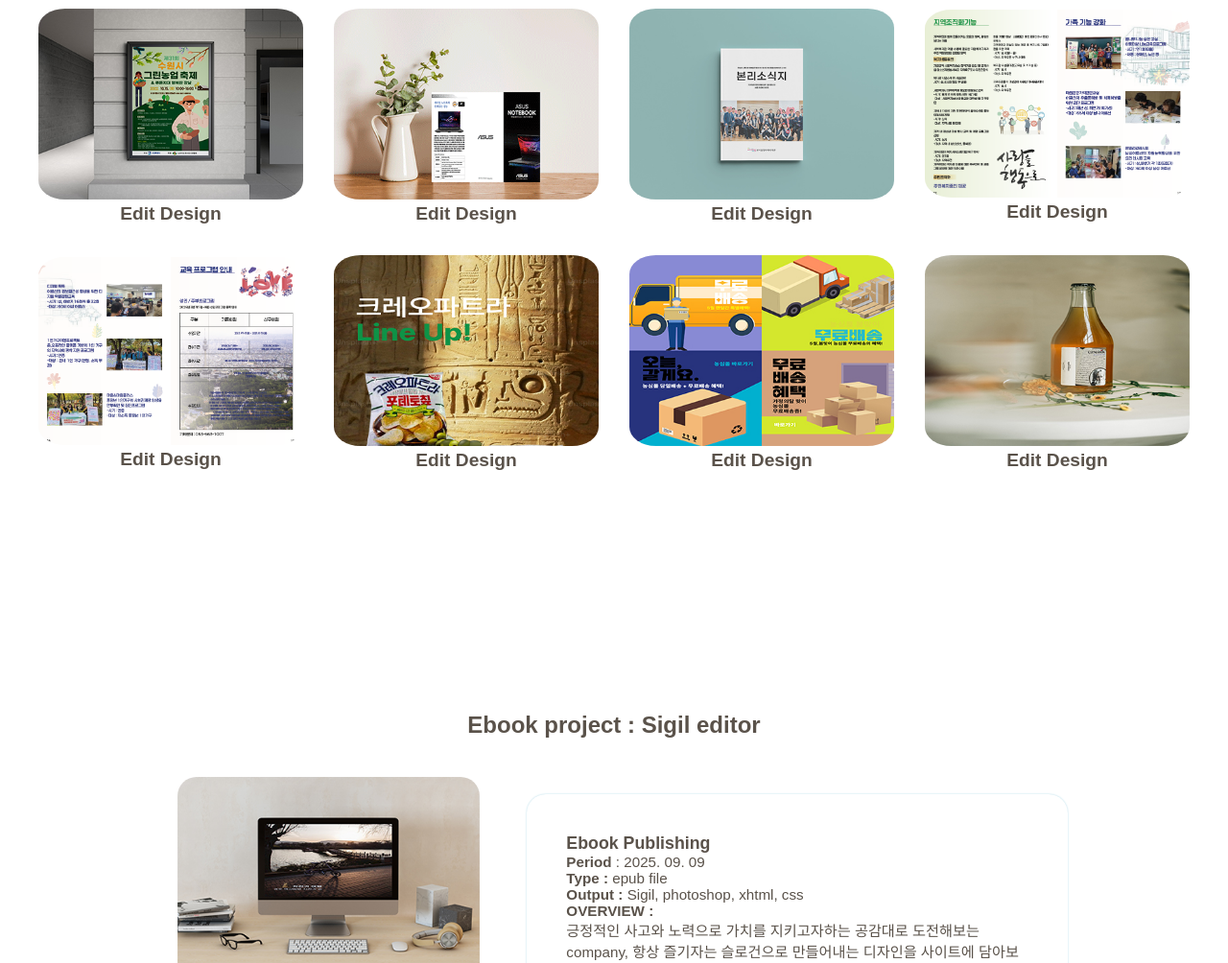
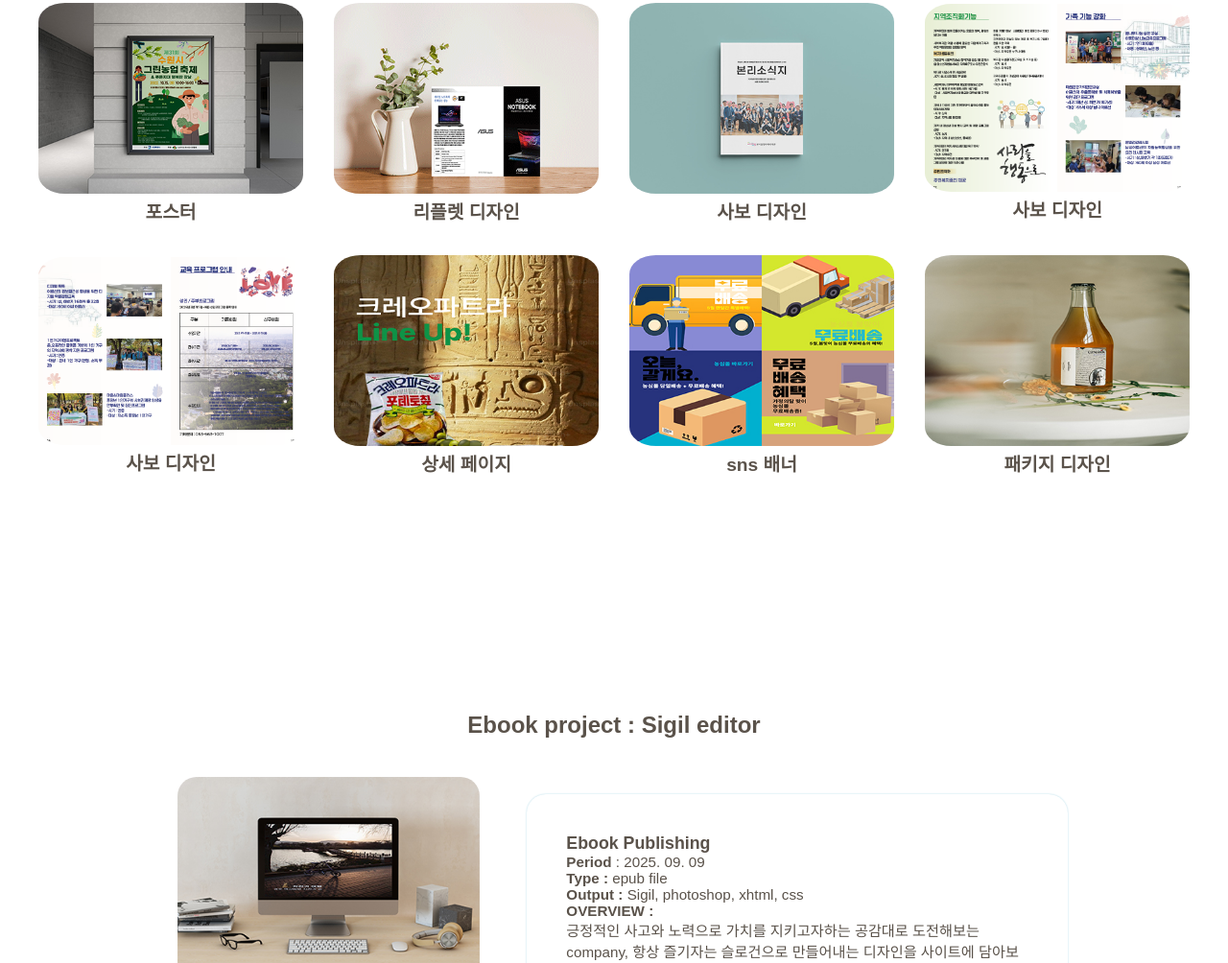
Before and after one commit to dodo9397000-oss/dodo9397000-oss.github.io, a plain HTML site: page index.html in a window 1280 px wide. Shown: the part 1781-2785 px from the top of the page at 96% size. Drawn offline with Linux system fonts and the light colour scheme.

Commit message:
Add files via upload

```diff
--- a/index.html
+++ b/index.html
@@ -43,35 +43,35 @@
     <div class="gallery">
       <div class="box" onclick="openModal('project1')">
         <img src="img/g1.jpg" alt="프로젝트 1" class="thumbnail">
-        <p> Edit Design </p>
+        <p> 포스터 </p>
       </div>
       <div class="box" onclick="openModal('project2')">
         <img src="img/g8.png" alt="프로젝트 2" class="thumbnail">
-        <p> Edit Design </p>
+        <p> 리플렛 디자인 </p>
       </div>
       <div class="box" onclick="openModal('project3')">
        <img src="img/g61.jpg" alt="프로젝트 3" class="thumbnail">
-       <p> Edit Design </p>
+       <p> 사보 디자인 </p>
       </div>
       <div class="box" onclick="openModal('project4')">
         <img src="img/g10.png" alt="프로젝트 4" class="thumbnail">
-         <p> Edit Design </p>
+         <p> 사보 디자인 </p>
       </div>
       <div class="box" onclick="openModal('project5')">
         <img src="img/g11.png" alt="프로젝트 5" class="thumbnail">
-         <p> Edit Design </p>
+         <p> 사보 디자인 </p>
       </div>
       <div class="box" onclick="openModal('project6')">
         <img src="img/g12.jpg" alt="프로젝트 6" class="thumbnail">
-         <p> Edit Design </p>
+         <p> 상세 페이지 </p>
       </div>
        <div class="box" onclick="openModal('project7')">
         <img src="img/g13.jpg" alt="프로젝트 5" class="thumbnail">
-         <p> Edit Design </p>
+         <p> sns 배너 </p>
       </div>
       <div class="box" onclick="openModal('project8')">
         <img src="img/g71.jpg" alt="프로젝트 6" class="thumbnail">
-         <p> Edit Design </p>
+         <p> 패키지 디자인 </p>
       </div>
     </div>
   </section>
```
